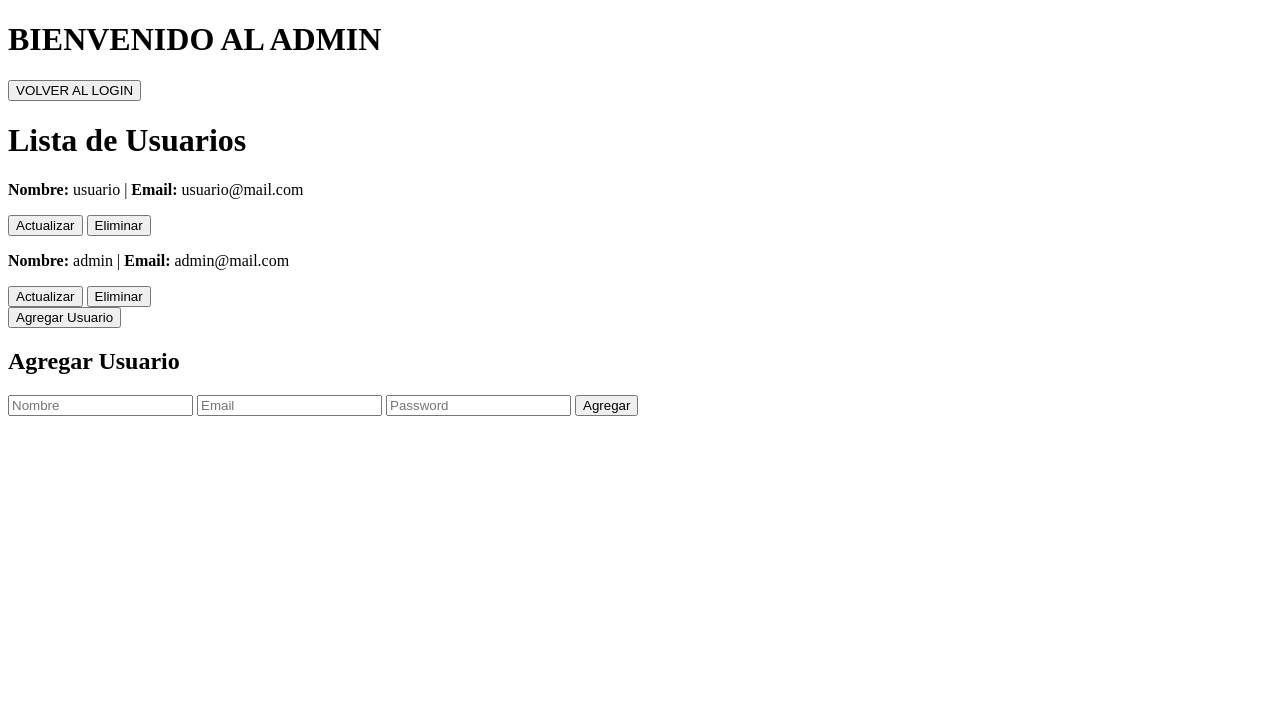
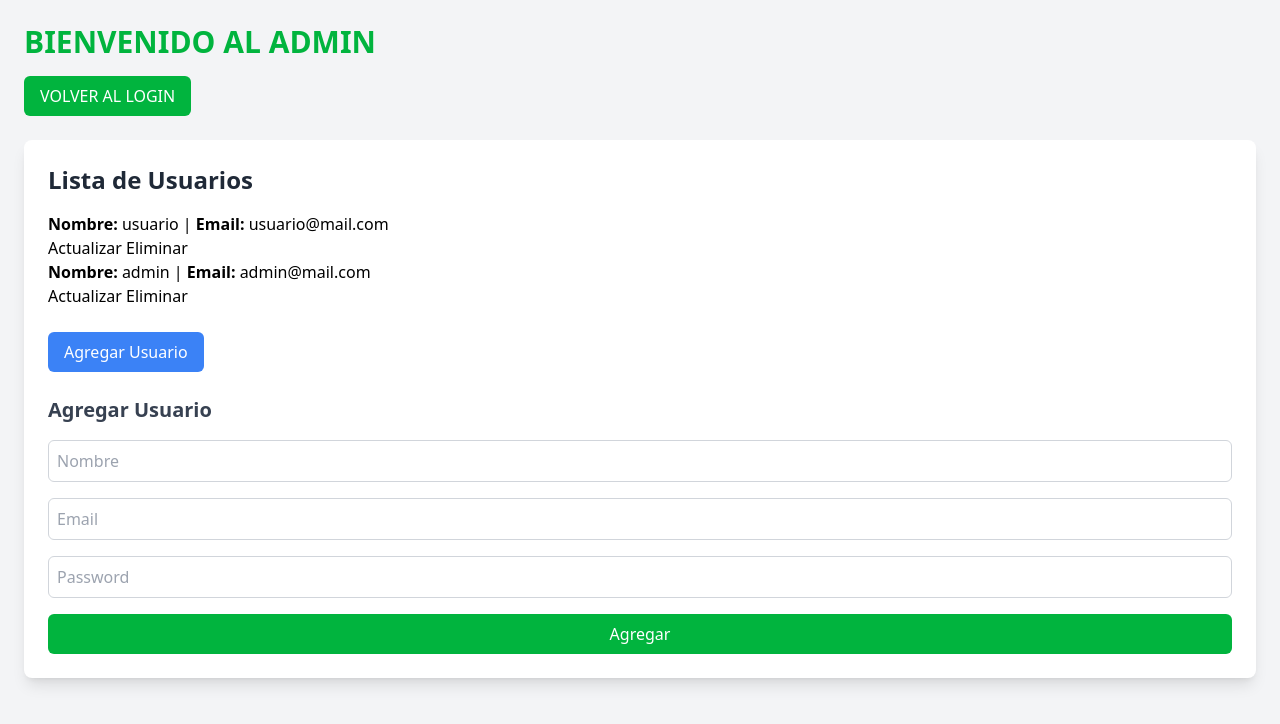
Before and after one commit to CarlosMet/retiros, a plain HTML site: page view/public/pages/admin.html in a window 1280 px wide. Both pictures are taken after a click on the button "Agregar Usuario". Drawn offline with nearby package versions, Linux system fonts and the light colour scheme.

Commit message:
Estilos tailwind login y registro

```diff
--- a/view/public/css/styles.css
+++ b/view/public/css/styles.css
@@ -9,3 +9,4 @@
     background-size: cover;
     background-position: center;
 }
+/* estilos de la página login */
--- a/view/public/js/login.js
+++ b/view/public/js/login.js
@@ -21,6 +21,7 @@ loginForm.addEventListener("submit", (e)=>{
         window.location.href = "/view/public/pages/servicios.html"
 
     }else{
+        alert("Email y/o contraseña incorrectas")
         console.log(usuarios, res)
     }
 
--- a/view/public/pages/admin.html
+++ b/view/public/pages/admin.html
@@ -3,25 +3,29 @@
 <head>
     <meta charset="UTF-8">
     <meta name="viewport" content="width=device-width, initial-scale=1.0">
-    <title>Document</title>
+    <script src="https://cdn.tailwindcss.com"></script>
+    <title>Admin Panel</title>
 </head>
-<body>
-    <h1>BIENVENIDO AL ADMIN</h1>
-    <button id="btnIrLogin">VOLVER AL LOGIN</button>
-    <main id="main">
-        <h1>Lista de Usuarios</h1>
-        <div id="userList"></div>
-        <button id="toggleFormButton">Agregar Usuario</button>
-        <div id="addUserFormContainer" class="hidden">
-            <h2>Agregar Usuario</h2>
-            <form id="addUserForm">
-                <input type="text" id="nombre" placeholder="Nombre" required>
-                <input type="email" id="email" placeholder="Email" required>
-                <input type="text" id="password" placeholder="Password" required>
-                <button type="submit">Agregar</button>
+<body class="bg-gray-100 min-h-screen p-6">
+    <header class="mb-6">
+        <h1 class="text-3xl font-bold text-[#01b43e] mb-4">BIENVENIDO AL ADMIN</h1>
+        <button id="btnIrLogin" class="bg-[#01b43e] text-white px-4 py-2 rounded-md hover:bg-[#019e36] transition-colors">VOLVER AL LOGIN</button>
+    </header>
+    <main id="main" class="bg-white p-6 rounded-lg shadow-lg">
+        <h1 class="text-2xl font-semibold text-gray-800 mb-4">Lista de Usuarios</h1>
+        <div id="userList" class="mb-6"></div>
+        <button id="toggleFormButton" class="bg-blue-500 text-white px-4 py-2 rounded-md hover:bg-blue-600 transition-colors">Agregar Usuario</button>
+
+        <div id="addUserFormContainer" class="hidden mt-6">
+            <h2 class="text-xl font-semibold text-gray-700 mb-4">Agregar Usuario</h2>
+            <form id="addUserForm" class="flex flex-col gap-4">
+                <input type="text" id="nombre" placeholder="Nombre" required class="border border-gray-300 rounded-md p-2 focus:outline-none focus:ring-2 focus:ring-[#01b43e]">
+                <input type="email" id="email" placeholder="Email" required class="border border-gray-300 rounded-md p-2 focus:outline-none focus:ring-2 focus:ring-[#01b43e]">
+                <input type="text" id="password" placeholder="Password" required class="border border-gray-300 rounded-md p-2 focus:outline-none focus:ring-2 focus:ring-[#01b43e]">
+                <button type="submit" class="bg-[#01b43e] text-white px-4 py-2 rounded-md hover:bg-[#019e36] transition-colors">Agregar</button>
             </form>
         </div>
     </main>
+    <script type="module" src="/view/public/js/admin.js"></script>
 </body>
-<script type="module" src="/view/public/js/admin.js"></script>
 </html>
```
Also changed, not shown: view/public/pages/login.html (+20 -12 lines), view/public/pages/registro.html (+19 -12 lines).
